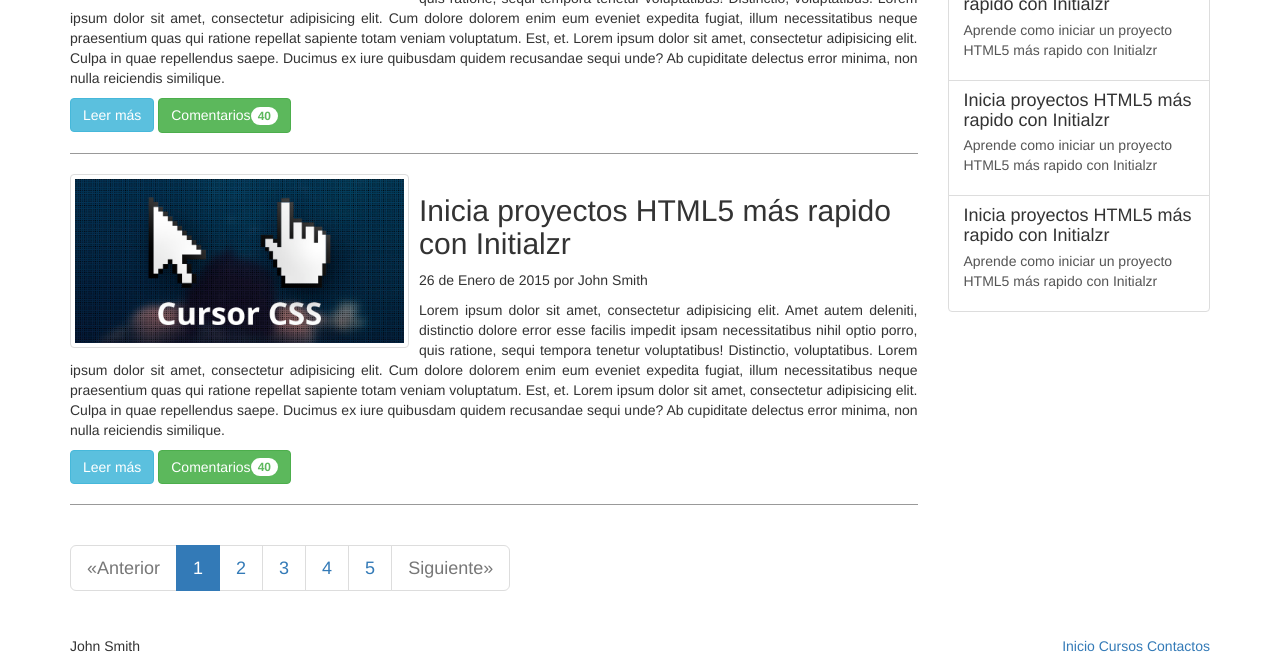
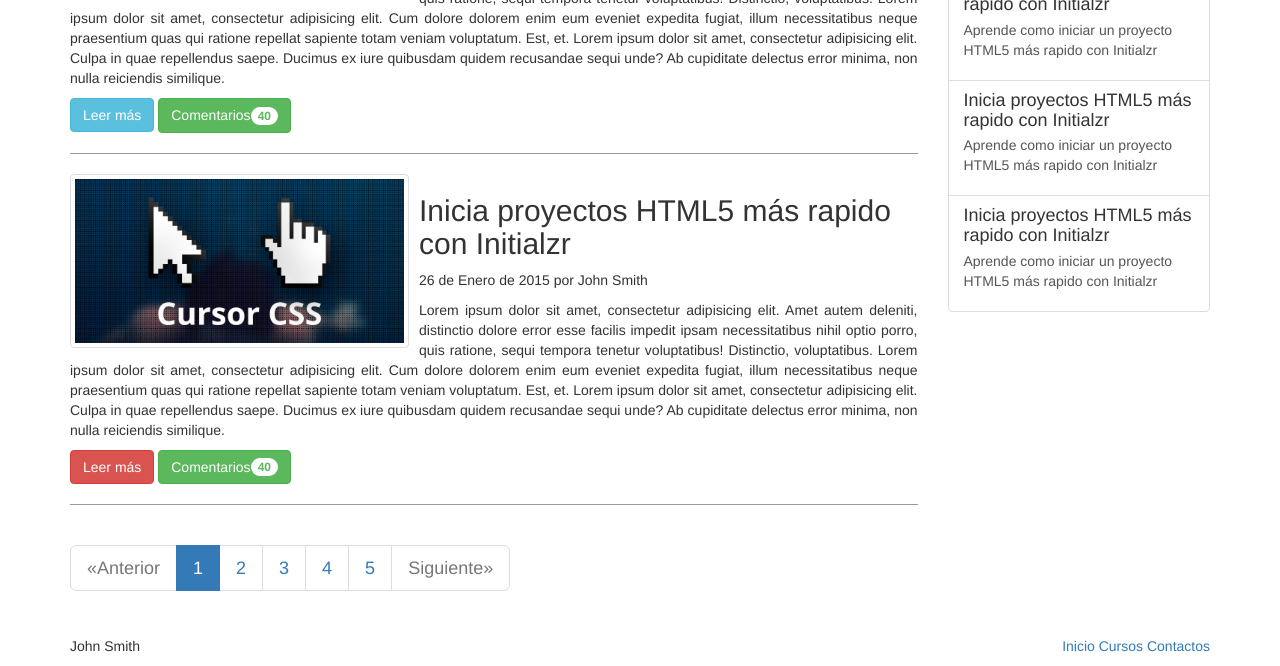
Before and after one commit to OrganizacionJN/proyectoDAWJN, a plain HTML site: page index.html in a window 1280 px wide. Shown: the part 790-1456 px from the top of the page. Drawn offline with Linux system fonts and the light colour scheme.

Commit message:
commit rama Jon

```diff
--- a/index.html
+++ b/index.html
@@ -122,7 +122,7 @@
                         Lorem ipsum dolor sit amet, consectetur adipisicing elit. Culpa in quae repellendus saepe. Ducimus ex iure quibusdam quidem recusandae sequi unde? Ab cupiditate delectus error minima, non nulla reiciendis similique.
                     </p>
                     <div class="contenedor-botones ">
-                        <a href="" class="btn btn-info">Leer más</a>
+                        <a href="" class="btn btn-danger">Leer más</a>
                         <a href="" class=" btn btn-success">Comentarios<span class="badge">40</span></a>
                     </div>
                 </article>
```
